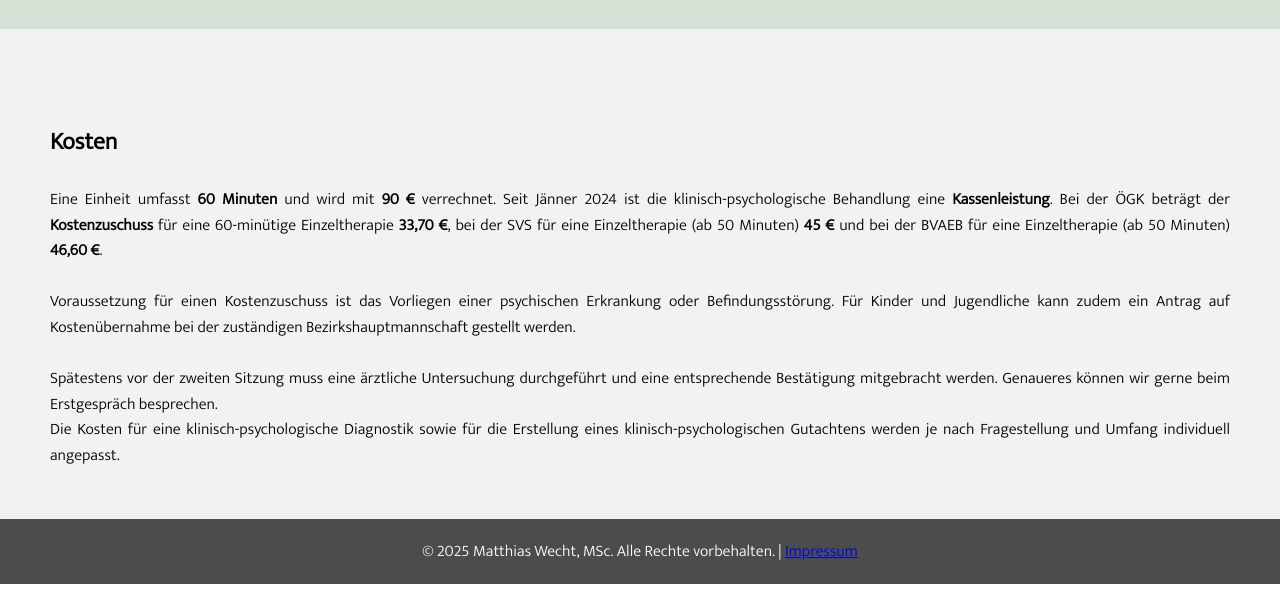
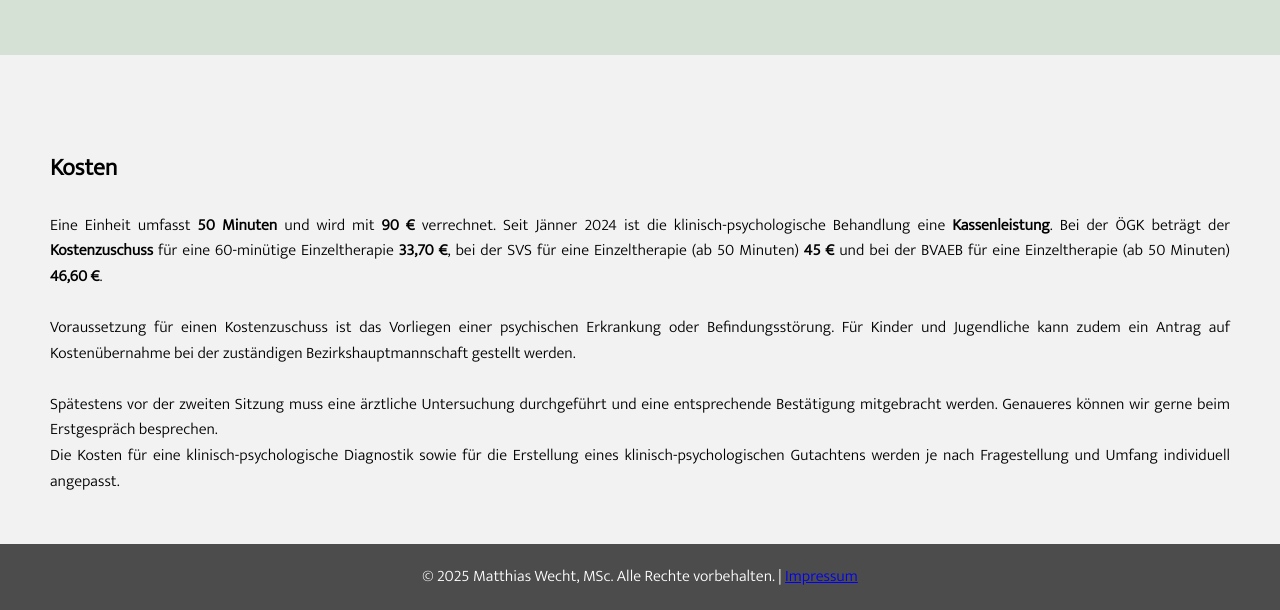
Before and after one commit to 11wecht/11wecht.github.io, a Jekyll site: the page index.html, which Jekyll copies as it is, in a window 1280 px wide and 900 px high, scrolled down 5000 px, cut to the strip 290-900 px from the top of the window. Built offline with Jekyll 4.4.1, drawn with Linux system fonts in a browser that asks for light colours; before the commit the page ends 5874 px from its top, so only the background shows below that.

Commit message:
change Kosten

```diff
--- a/index.html
+++ b/index.html
@@ -1,7 +1,7 @@
----
+<!-- ---
 layout: default
----
-<!-- <!DOCTYPE html>
+--- -->
+<!DOCTYPE html>
 <html lang="en">
 
 <head>
@@ -25,7 +25,7 @@ layout: default
     <meta property="og:type" content="website">
 </head>
 
-</html> -->
+</html>
 
 <body>
     <header id="navbar">
@@ -661,6 +661,7 @@ layout: default
         <div class="flex-container">
             <div class="flex-item text-container">
                 <h1>Termin</h1>
+                <br>
                 <iframe id="bookingIframe" src="https://bookings.therapsy.at/?id=7966" title="Booking Widget"
                     allowtransparency="true" scrolling="true" loading="lazy" frameborder="0"
                     style="width: 100%; height: 750px;">
@@ -677,7 +678,7 @@ layout: default
                 <h1>Kosten</h1>
                 <br>
                 <p>
-                    Eine Einheit umfasst <b>60 Minuten</b> und wird mit <b>90&nbsp;€</b> verrechnet. Seit Jänner 2024
+                    Eine Einheit umfasst <b>50 Minuten</b> und wird mit <b>90&nbsp;€</b> verrechnet. Seit Jänner 2024
                     ist die klinisch-psychologische Behandlung eine <b>Kassenleistung</b>. Bei der ÖGK beträgt der
                     <b>Kostenzuschuss</b> für eine 60-minütige Einzeltherapie <b>33,70&nbsp;€</b>, bei der SVS für eine
                     Einzeltherapie (ab 50 Minuten) <b>45&nbsp;€</b> und bei der BVAEB für eine Einzeltherapie (ab 50
```
